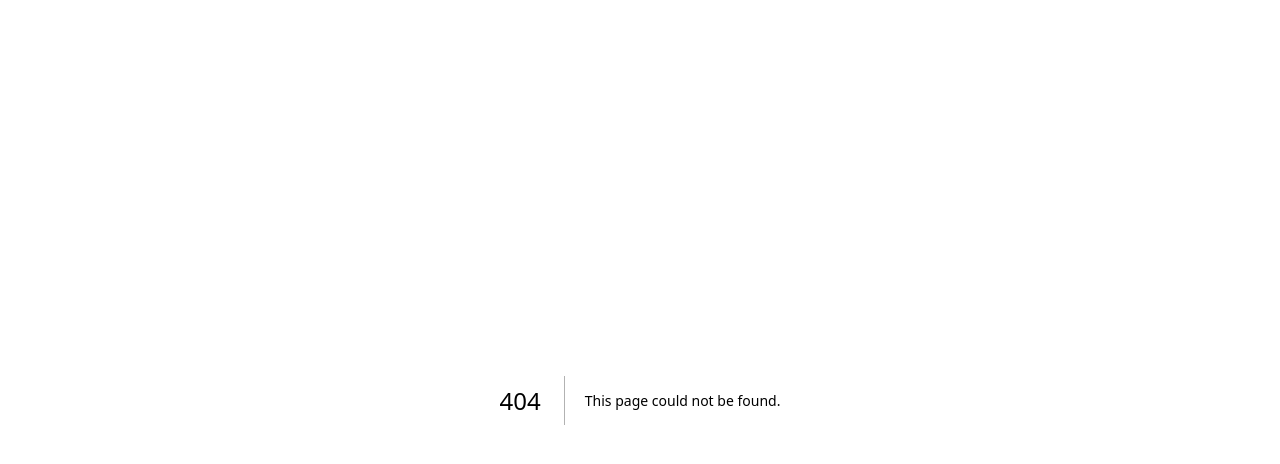
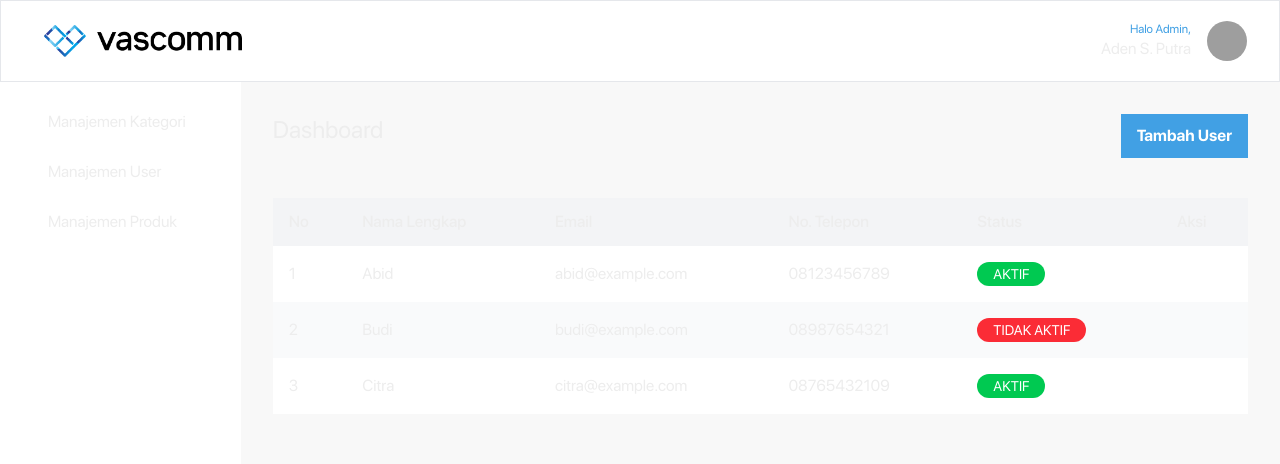
Before and after one commit to qolbudr/ecommerce, a Next.js app: page /admin/user in a window 1280 px wide. Before the commit this address had no page. Shown: the top 464 px of the page. Built offline with nearby package versions, Linux system fonts and the light colour scheme; grey boxes are pictures that could not be loaded; some icons are missing; a web font is replaced by a local one.

Commit message:
feat(vascomm): :fire: user page

```diff
--- a/package.json
+++ b/package.json
@@ -10,6 +10,7 @@
   },
   "dependencies": {
     "@iconify/react": "^6.0.2",
+    "@tanstack/react-table": "^8.21.3",
     "classnames": "^2.5.1",
     "next": "16.0.4",
     "react": "19.2.0",
--- /dev/null
+++ b/src/app/admin/(protected)/user/page.tsx
@@ -0,0 +1,20 @@
+import { UserTable } from "@/module/user/components/UserTable";
+import { Button } from "@/shared/components/Button";
+
+const AdminUser: React.FC = () => {
+    return <>
+        <div className="flex justify-between mb-10">
+            <h1 className="text-2xl">Dashboard</h1>
+            <Button variant="primary">Tambah User</Button>
+        </div>
+        <UserTable
+            data={[
+                { no: 1, nama: "Abid", email: "abid@example.com", telepon: "08123456789", status: "AKTIF" },
+                { no: 2, nama: "Budi", email: "budi@example.com", telepon: "08987654321", status: "TIDAK AKTIF" },
+                { no: 3, nama: "Citra", email: "citra@example.com", telepon: "08765432109", status: "AKTIF" }
+            ]}
+        />
+    </>
+}
+
+export default AdminUser;
--- /dev/null
+++ b/src/module/user/components/UserTable.tsx
@@ -0,0 +1,120 @@
+'use client'
+
+import React from "react";
+import {
+  ColumnDef,
+  flexRender,
+  getCoreRowModel,
+  getSortedRowModel,
+  SortingState,
+  useReactTable,
+} from "@tanstack/react-table";
+import { User } from "@/shared/types/User";
+
+type Props = {
+  data: User[];
+};
+
+export const UserTable: React.FC<Props> = ({ data }) => {
+  const [sorting, setSorting] = React.useState<SortingState>([]);
+
+  const columns: ColumnDef<User>[] = [
+    {
+      accessorKey: "no",
+      header: "No",
+    },
+    {
+      accessorKey: "nama",
+      header: "Nama Lengkap",
+    },
+    {
+      accessorKey: "email",
+      header: "Email",
+    },
+    {
+      accessorKey: "telepon",
+      header: "No. Telepon",
+    },
+    {
+      accessorKey: "status",
+      header: "Status",
+      cell: ({ row }) => {
+        const status = row.original.status;
+        return (
+          <span
+            className={`px-4 py-1 rounded-full text-white text-sm ${
+              status === "AKTIF" ? "bg-green-500" : "bg-red-500"
+            }`}
+          >
+            {status}
+          </span>
+        );
+      },
+    },
+    {
+      id: "actions",
+      header: "Aksi",
+      cell: () => (
+        <div className="flex gap-3">
+          <button className="text-green-600">
+            {/* <Eye size={20} /> */}
+          </button>
+          <button className="text-orange-500">
+            {/* <Pencil size={20} /> */}
+          </button>
+        </div>
+      ),
+    },
+  ];
+
+  const table = useReactTable({
+    data,
+    columns,
+    state: {
+      sorting,
+    },
+    onSortingChange: setSorting,
+    getCoreRowModel: getCoreRowModel(),
+    getSortedRowModel: getSortedRowModel(),
+  });
+
+  return (
+    <div className="w-full">
+      <table className="w-full border-collapse">
+        <thead className="bg-gray-100 text-left">
+          {table.getHeaderGroups().map((headerGroup) => (
+            <tr key={headerGroup.id}>
+              {headerGroup.headers.map((header) => (
+                <th
+                  key={header.id}
+                  onClick={header.column.getToggleSortingHandler()}
+                  className="px-4 py-3 font-medium cursor-pointer select-none"
+                >
+                  {flexRender(
+                    header.column.columnDef.header,
+                    header.getContext()
+                  )}
+                </th>
+              ))}
+            </tr>
+          ))}
+        </thead>
+
+        <tbody>
+          {table.getRowModel().rows.map((row, idx) => (
+            <tr
+              key={row.id}
+              className={idx % 2 === 0 ? "bg-white" : "bg-gray-50"}
+            >
+              {row.getVisibleCells().map((cell) => (
+                <td key={cell.id} className="px-4 py-4">
+                  {flexRender(cell.column.columnDef.cell, cell.getContext())}
+                </td>
+              ))}
+            </tr>
+          ))}
+        </tbody>
+      </table>
+    </div>
+  );
+};
--- /dev/null
+++ b/src/shared/types/User.ts
@@ -0,0 +1,7 @@
+export interface User {
+  no: number;
+  nama: string;
+  email: string;
+  telepon: string;
+  status: "AKTIF" | "TIDAK AKTIF";
+};
```
Also changed, not shown: src/app/admin/(protected)/product/page.tsx (added), 1 other file (tests, documents, lock files or other folders).
